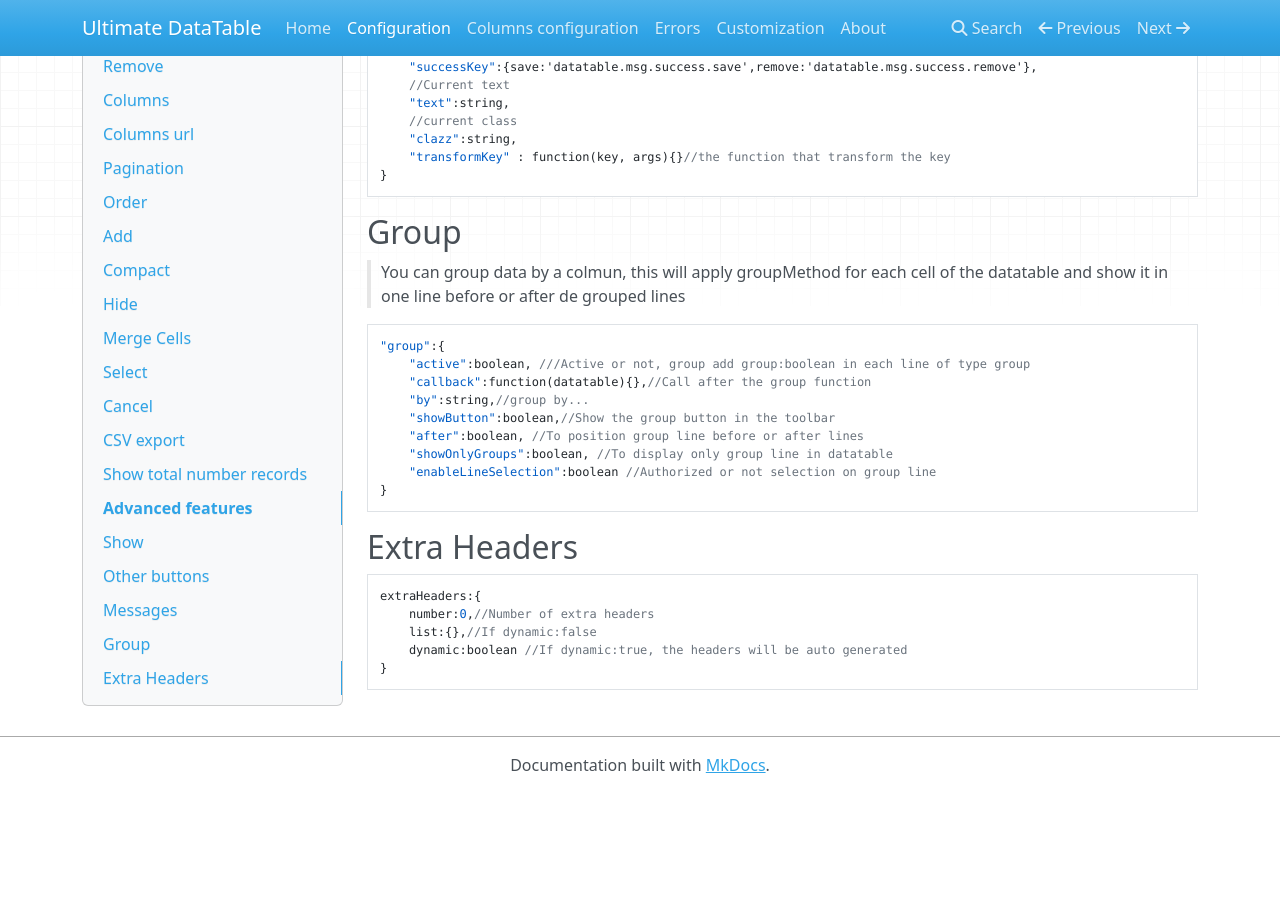
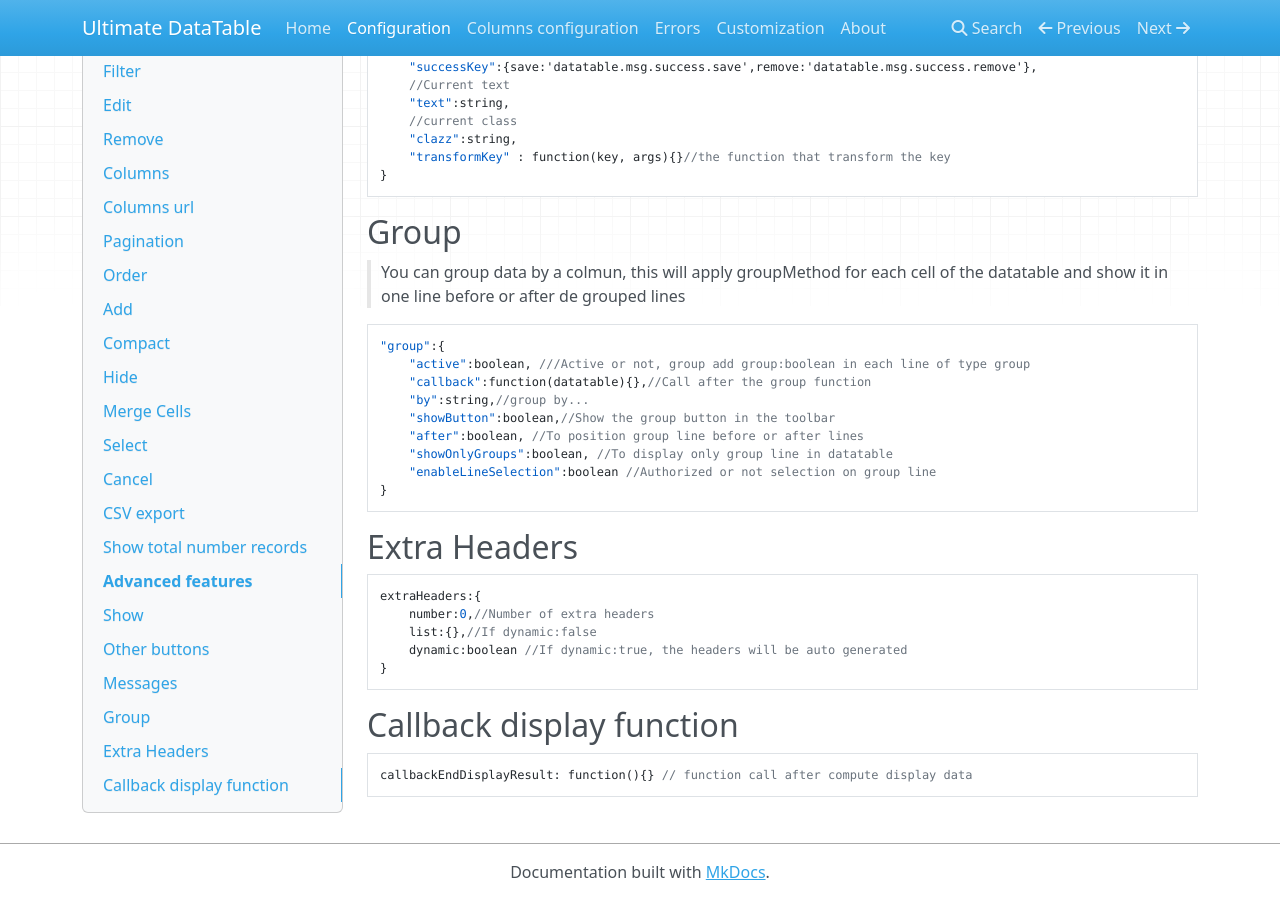
Before and after one commit to institut-de-genomique/Ultimate-DataTable, an MkDocs documentation site: the page built from docs/configuration.md, in a window 1280 px wide and 900 px high, scrolled down 5950 px. Built offline with MkDocs 1.6.1, drawn with Linux system fonts in a browser that asks for light colours; nearby versions of some CDN libraries; old or Windows-style settings are respelled for this version of MkDocs; before the commit the page ends 6743 px from its top, so only the background shows below that.

Commit message:
add callbackEndDisplayResult function

````diff
--- a/docs/configuration.md
+++ b/docs/configuration.md
@@ -270,3 +270,8 @@ extraHeaders:{
 	dynamic:boolean //If dynamic:true, the headers will be auto generated
 }
 ```
+
+## Callback display function
+```json
+callbackEndDisplayResult: function(){} // function call after compute display data
+```
````
Also changed, not shown: docs/customization.md (+1 -1 lines).
